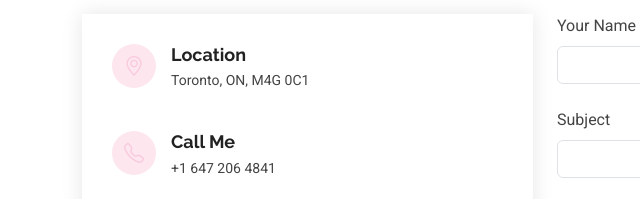
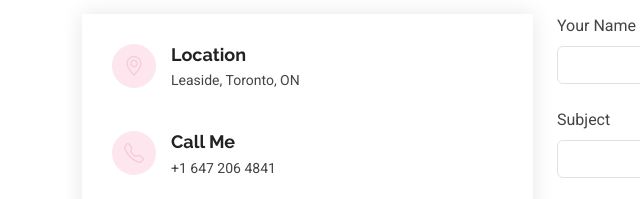
Before and after one commit to daynadrant/leaside-pet-care, a plain HTML site: page contact.html in a window 1280 px wide. Shown: the part 315-514 px from the top of the page, 0-640 px from the left. Drawn offline with Linux system fonts and the light colour scheme.

Commit message:
Update contact.html

```diff
--- a/contact.html
+++ b/contact.html
@@ -84,7 +84,7 @@
                 <i class="bi bi-geo-alt flex-shrink-0"></i>
                 <div>
                   <h3>Location</h3>
-                  <p>Toronto, ON, M4G 0C1</p>
+                  <p>Leaside, Toronto, ON</p>
                 </div>
               </div><!-- End Info Item -->
 
```
